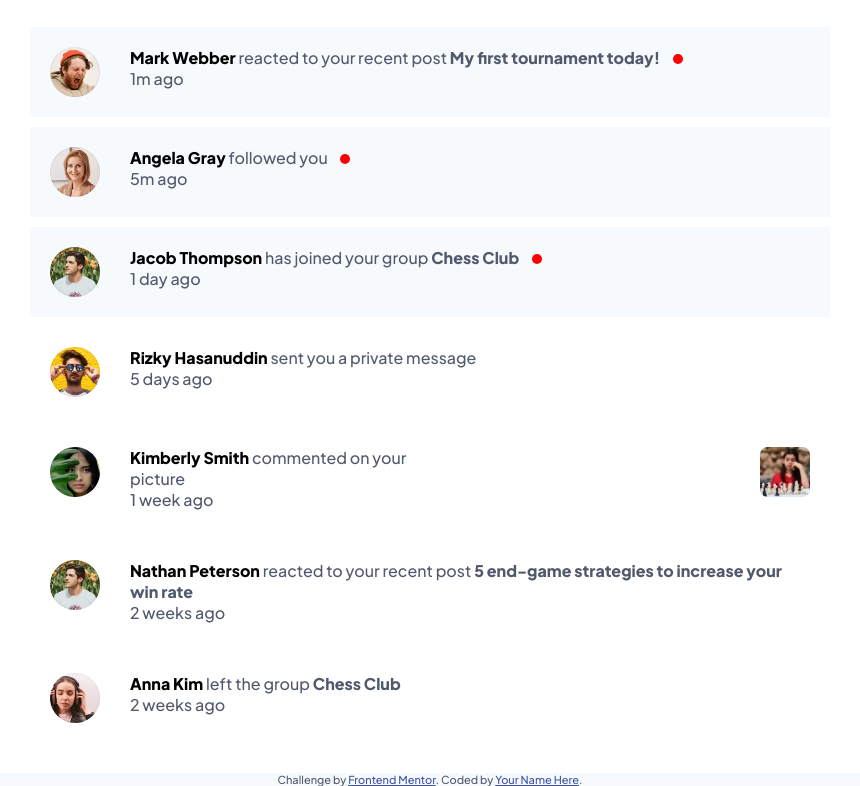
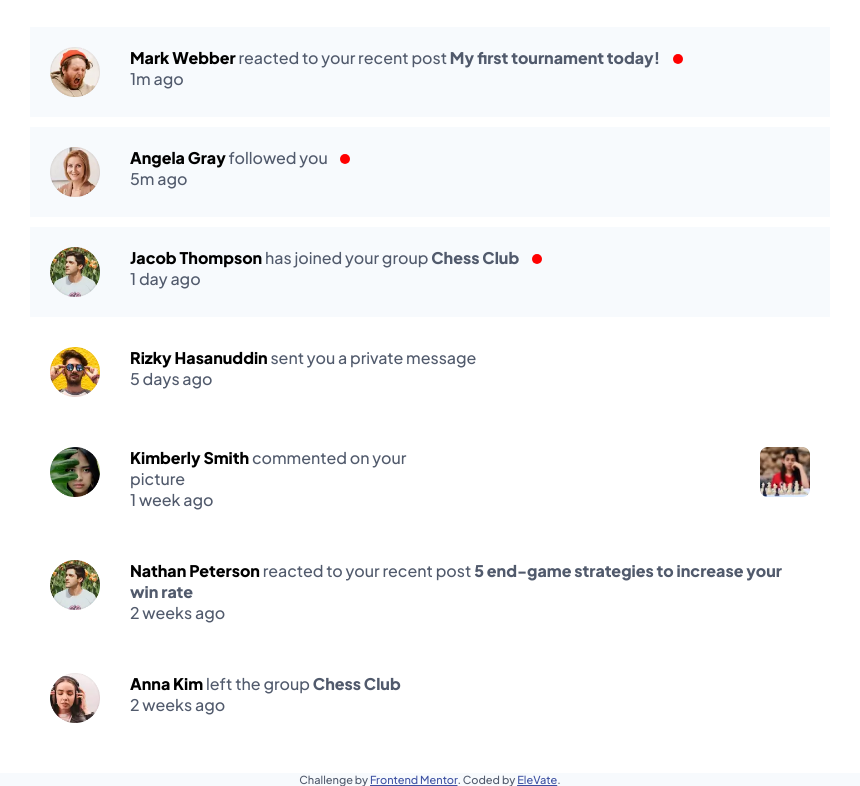
Before and after one commit to preshycode/FE-notification, a plain HTML site: page index.html in a window 1280 px wide. Shown: the part 83-869 px from the top of the page, without its empty margins (210-1070 px from the left). Drawn offline with Linux system fonts and the light colour scheme.

Commit message:
Add files via upload

```diff
--- a/index.html
+++ b/index.html
@@ -120,7 +120,7 @@
 
   <div class="attribution">
     Challenge by <a href="https://www.frontendmentor.io?ref=challenge" target="_blank">Frontend Mentor</a>.
-    Coded by <a href="#">Your Name Here</a>.
+    Coded by <a href="#">EleVate</a>.
   </div>
 
   <script src="index.js"></script>
```
